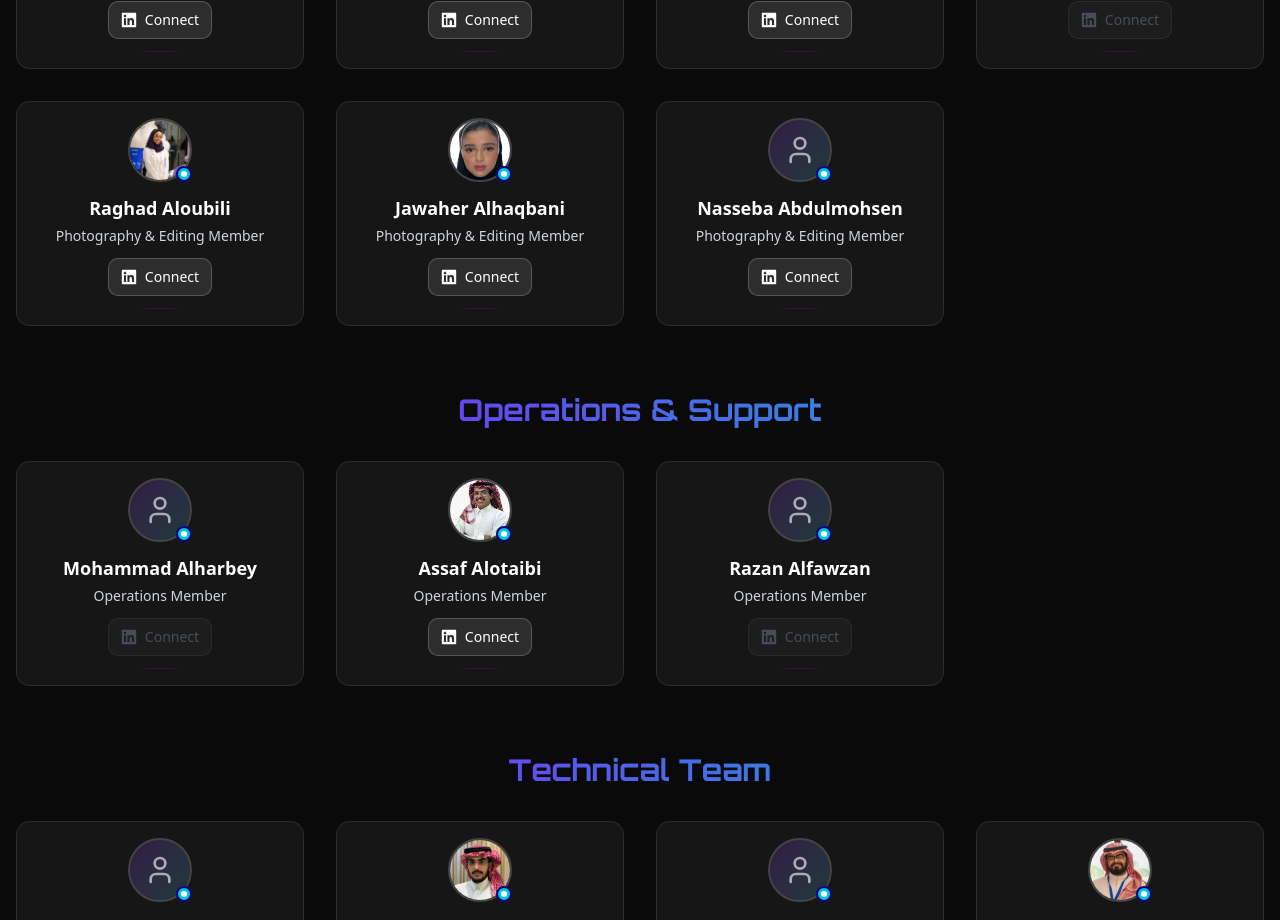
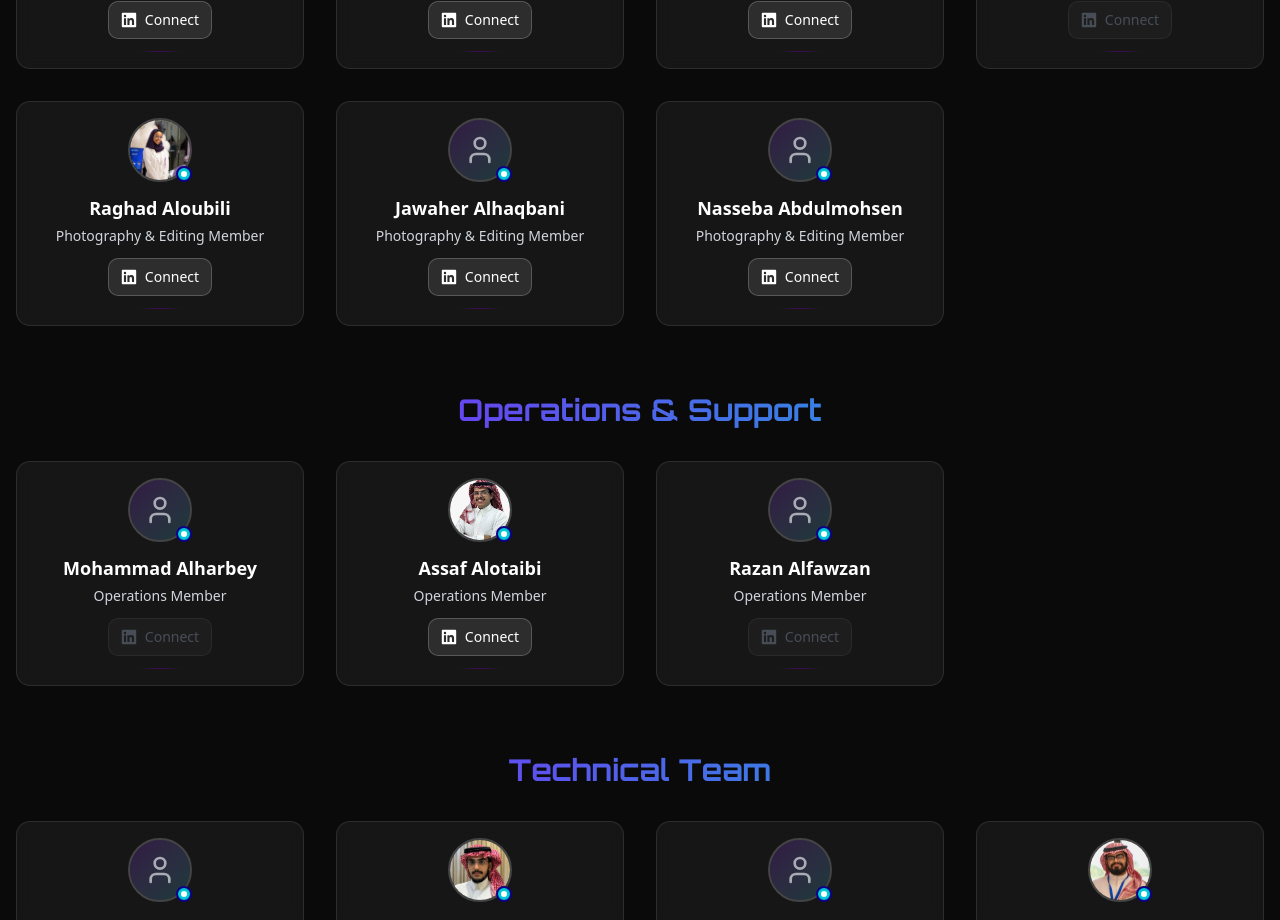
Before and after one commit to A222moq3e/LAG_Website, a Next.js app: page /en/team in a window 1280 px wide. Shown: the part 2740-3660 px from the top of the page. Built offline with nearby package versions, Linux system fonts and the light colour scheme; no server answers.

Commit message:
delete member photo

```diff
--- a/app/[locale]/team/page.js
+++ b/app/[locale]/team/page.js
@@ -280,7 +280,7 @@ export default async function Team({ params }) {
       positionEn: "Photography & Editing Member",
       positionAr: "عضو تصوير ومونتاج",
       linkedinUrl: "https://www.linkedin.com/in/jawaher-alhaqbani-915560323/",
-      avatarUrl: "/team/jawaher-alhaqbani.jpeg",
+      avatarUrl:null ,
     },
     {
       nameEn: "Nasseba Abdulmohsen",
```
